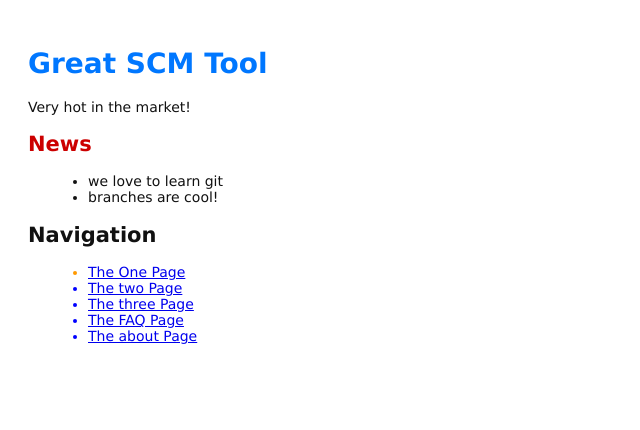
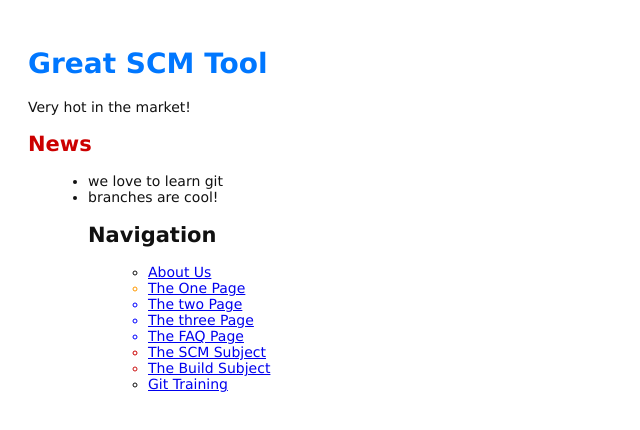
Before and after one commit to cpriyanga/central-repo, a plain HTML site: page index.html in a window 1280 px wide. Shown: the whole page, without its empty margins (0-640 px from the left). Drawn offline with Linux system fonts and the light colour scheme.

Commit message:
added a new page for git training

```diff
--- a/index.html
+++ b/index.html
@@ -13,10 +13,13 @@
   <ul>
     <li>we love to learn git</li>
 	<li>branches are cool!</li>
-  </ul>
+  <g/ul>
 
   <h2>Navigation</h2>
 <ul>
+  <li>
+    <a href="about/index.html">About Us</a>
+  </li>
   <li style="color: #F90">
     <a href="one.html">The One Page</a>
   </li>
@@ -29,10 +32,13 @@
   <li style="color: #00F">
     <a href="faq.html">The FAQ Page</a>
   </li>
-  <li style="color: #00F">
-    <a href="about/index.html">The about Page</a>
-  </li>
-
+  <li style="color: #C00">
+  <a href="scm.html">The SCM Subject</a>
+</li>
+<li style="color: #C11">
+  <a href="build.html">The Build Subject</a>
+</li>
+<li><a href="git.html">Git Training</a></li>
 </ul>
 
 </body>
```
Also changed, not shown: git.html (added, +14 -0 lines).
